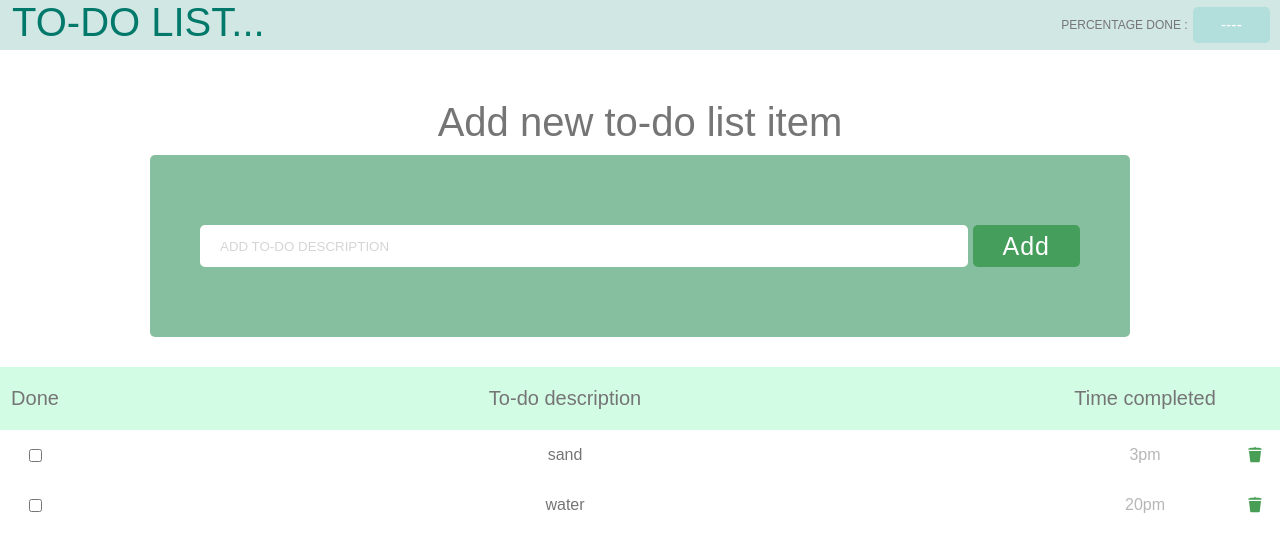
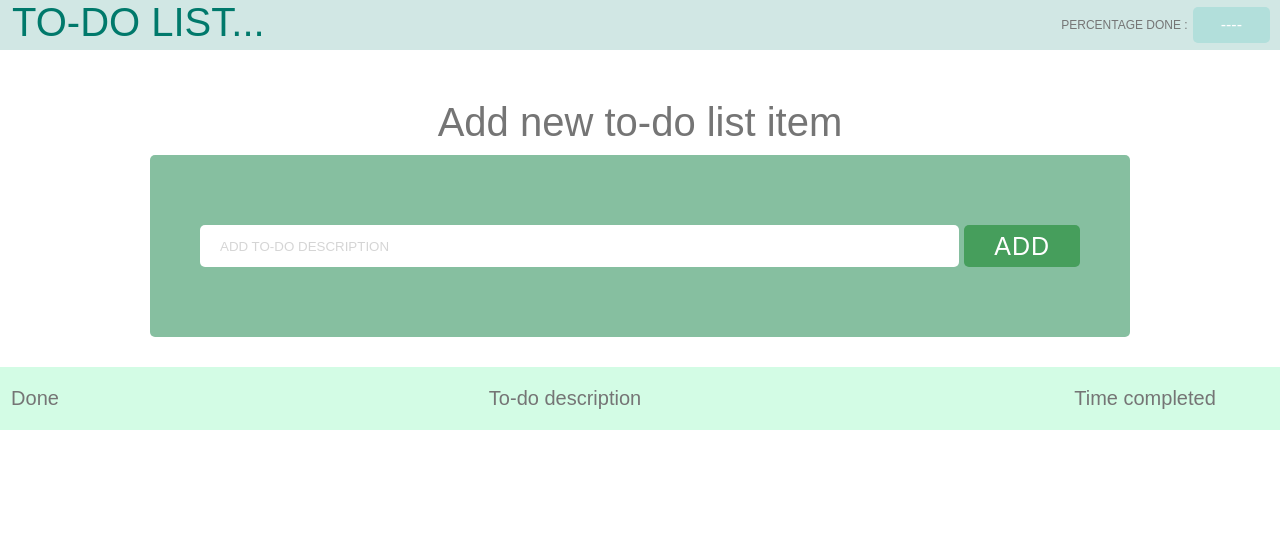
Before and after one commit to ryannwaneri/react-to-do, a React (Create React App) app: page / in a window 1280 px wide. Shown: the top 552 px of the page. Built offline with nearby package versions, Linux system fonts and the light colour scheme; a web font is replaced by a local one.

Commit message:
Completed logic but there remains a mathematical bug in the calculation of percentage of tasks done

```diff
--- a/src/App.css
+++ b/src/App.css
@@ -129,6 +129,8 @@ header{
     display: flex;
     background-color: rgba(211,252,229,255);
     margin-top: 30px;
+    position: sticky;
+    top:53px;
 }
 
 .to-do-list-header p{
--- a/src/App.js
+++ b/src/App.js
@@ -1,11 +1,43 @@
-import React from "react";
+import React, { useEffect, useState } from "react";
 import Header from "./header";
 import AddNewItem from "./addNewItem";
 import ToDoItemList from "./toDoItemList";
 import './App.css';
 
-const App = () => {
+
+// Warning!!! Refactor your context to be more generalised since it now holds multiple states.
+const ToDoListContext = React.createContext();
+
+const calculatePercentage = (ToDoList,setPercentageDone) => {
+    let numberDone = 0;
+
+    const newArray = ToDoList.slice();
+    newArray.map((item)=>{
+        if (item.done===true) {numberDone++}
+    })
+
+    let result = ((numberDone/newArray.length)*100);
+
+    if(result>0){
+        setPercentageDone(result.toString());
+    }else{
+        setPercentageDone("----");
+    }
+}
+
+const App = ({children}) => {
+
+    const [ToDoList,setToDoList] = useState([]);
+    const [ItemDescription,setItemDescription] = useState("");
+    const [percentageDone,setPercentageDone] = useState("----");
+
+    useEffect(()=>{
+        calculatePercentage(ToDoList,setPercentageDone)
+    })
+
+
     return(
+            <ToDoListContext.Provider value={{ToDoList,setToDoList,ItemDescription,setItemDescription,percentageDone,setPercentageDone}}>
                 <div className="App">
                     <header>
                         <Header/>
@@ -19,7 +51,9 @@ const App = () => {
                         <ToDoItemList/>
                     </div>
                 </div>
+            </ToDoListContext.Provider>
     )
 }
 
 export default App;
+export {ToDoListContext,calculatePercentage};
--- a/src/addNewItem.js
+++ b/src/addNewItem.js
@@ -1,12 +1,32 @@
+import { useContext, useState } from "react";
+import { ToDoListContext } from "./App";
+import Item from "./item";
 
 const AddNewItem = () => {
+
+    const {ToDoList,setToDoList,ItemDescription,setItemDescription} = useContext(ToDoListContext);
+
+    const addToDoItem = (item) => {
+        setItemDescription("");
+        const newArray = ToDoList.slice();
+        newArray.push(item);
+        setToDoList(newArray);
+    }
     return(
         <>
             <p className="add-new-item-header">Add new to-do list item</p>
             <div className="add-new-item-entry-box">
-                <input className="add-new-item-description" placeholder="ADD TO-DO DESCRIPTION"/>
-                <button className="add-new-item-button">
-                    Add
+                <input
+                    className="add-new-item-description"
+                    placeholder="ADD TO-DO DESCRIPTION"
+                    value={ItemDescription}
+                    onChange={(e)=>{setItemDescription(e.target.value)}}
+                />
+                <button
+                    className="add-new-item-button"
+                    onClick={()=>{addToDoItem(new Item(ItemDescription,false,"----"))}}
+                >
+                    ADD
                 </button>
             </div>
         </>
--- a/src/header.js
+++ b/src/header.js
@@ -1,5 +1,9 @@
+import { useContext} from "react";
+import { ToDoListContext } from "./App";
 
 const Header = () => {
+
+    const {percentageDone} = useContext(ToDoListContext);
     return(
         <>
             <div className="logo">
@@ -8,7 +12,7 @@ const Header = () => {
 
             <div className="percentage-done">
                 <p className="percentage-done-label">PERCENTAGE DONE :</p>
-                <p className="percentage-done-text">----</p>
+                <p className="percentage-done-text">{percentageDone}</p>
             </div>
         </>
     )
--- a/src/item.js
+++ b/src/item.js
@@ -2,27 +2,10 @@ import { useState } from "react";
 
 class Item {
     constructor(description, done, time){
-        this.id = this.items.length+1;
         this.description = description;
         this.done = done;
         this.time = time;
     }
-
-    static items = [
-        {
-            id : 0,
-            description : 'sand',
-            done : true,
-            time : '3pm'
-        },
-        {
-            id : 3,
-            description : 'water',
-            done : true,
-            time : '20pm'
-        }
-    ];
-
 }
 
 export default Item;
--- a/src/toDoItem.js
+++ b/src/toDoItem.js
@@ -1,23 +1,47 @@
-import { useState } from "react";
+import { useContext, useState } from "react";
+import { ToDoListContext,calculatePercentage } from "./App";
 import deleteIcon from "./delete.svg"
 
-let ToDoItem = ({item}) => {
+let ToDoItem = ({item,itemKey}) => {
     const [checked,setChecked] = useState(false);
+    const [timeCompleted,setTimeCompleted] = useState(item.time);
+    const {ToDoList,setToDoList,setPercentageDone} = useContext(ToDoListContext);
+
+    const toggleTask = () => {
+        if(checked===false){
+            setChecked(true)
+            item.done = true;
+            item.time = new Date().toLocaleTimeString();
+        }else{
+            setChecked(false)
+            item.done = false;
+            item.time = "----";
+        }
+        setTimeCompleted(item.time);
+        calculatePercentage(ToDoList,setPercentageDone)
+    }
+
+    const deleteTask = () => {
+        const newArray = ToDoList.slice();
+        newArray.splice(itemKey,1);
+        setToDoList(newArray);
+        calculatePercentage(ToDoList,setPercentageDone)
+    }
     return(
         <div className="to-do-item">
             <div className="to-do-item-done">
                 <input
                     type="checkbox"
-                    onChange={() => checked === false ? setChecked(true) : setChecked(false)}
+                    onChange={()=>{toggleTask()}}
                 />
             </div>
 
             <p className="to-do-item-description">{item.description}</p>
 
-            <p className="to-do-item-time">{item.time}</p>
+            <p className="to-do-item-time">{timeCompleted}</p>
 
             <div  className="to-do-item-delete">
-                <img src={deleteIcon} alt="delete item" />
+                <img src={deleteIcon} alt="delete item" onClick={()=>{deleteTask()}}/>
             </div>
         </div>
     )
--- a/src/toDoItemList.js
+++ b/src/toDoItemList.js
@@ -1,7 +1,9 @@
-import Item from './item';
+import { useContext } from 'react';
+import { ToDoListContext } from './App';
 import ToDoItem from './toDoItem';
 
 const ToDoItemList = () => {
+    const {ToDoList,setToDoItemList} = useContext(ToDoListContext);
     return(
         <>
             <div className="to-do-list-header">
@@ -11,9 +13,11 @@ const ToDoItemList = () => {
                 <div className="to-do-list-header-delete"></div>
             </div>
             <div className="to-do-list">
-               {Item.items.map((item) => (
-                <ToDoItem item={item} key={item.id}/>
-               ))}
+               {
+                    ToDoList.map((item,index) => (
+                        <ToDoItem item={item} key={index} itemKey={index}/>
+                    ))
+               }
             </div>
         </>
     )
```
Lines whose indentation alone changed are shown as unchanged.
